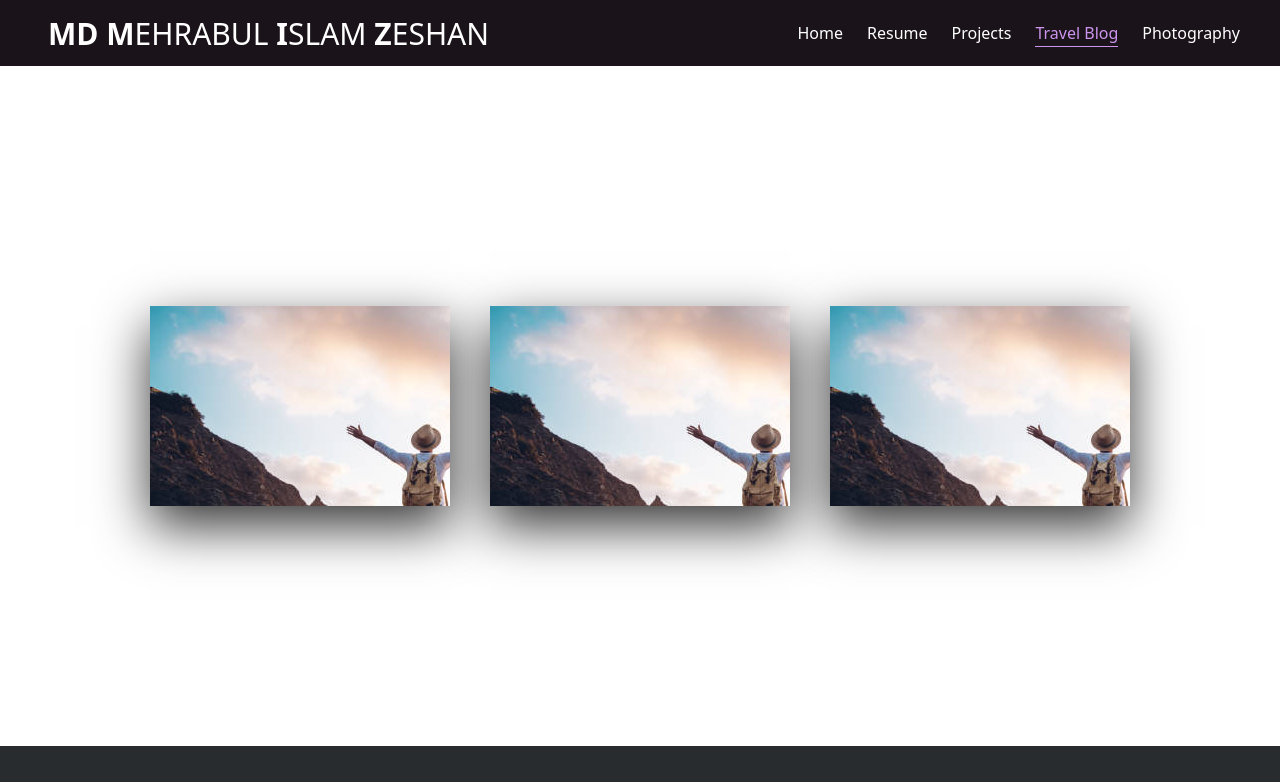
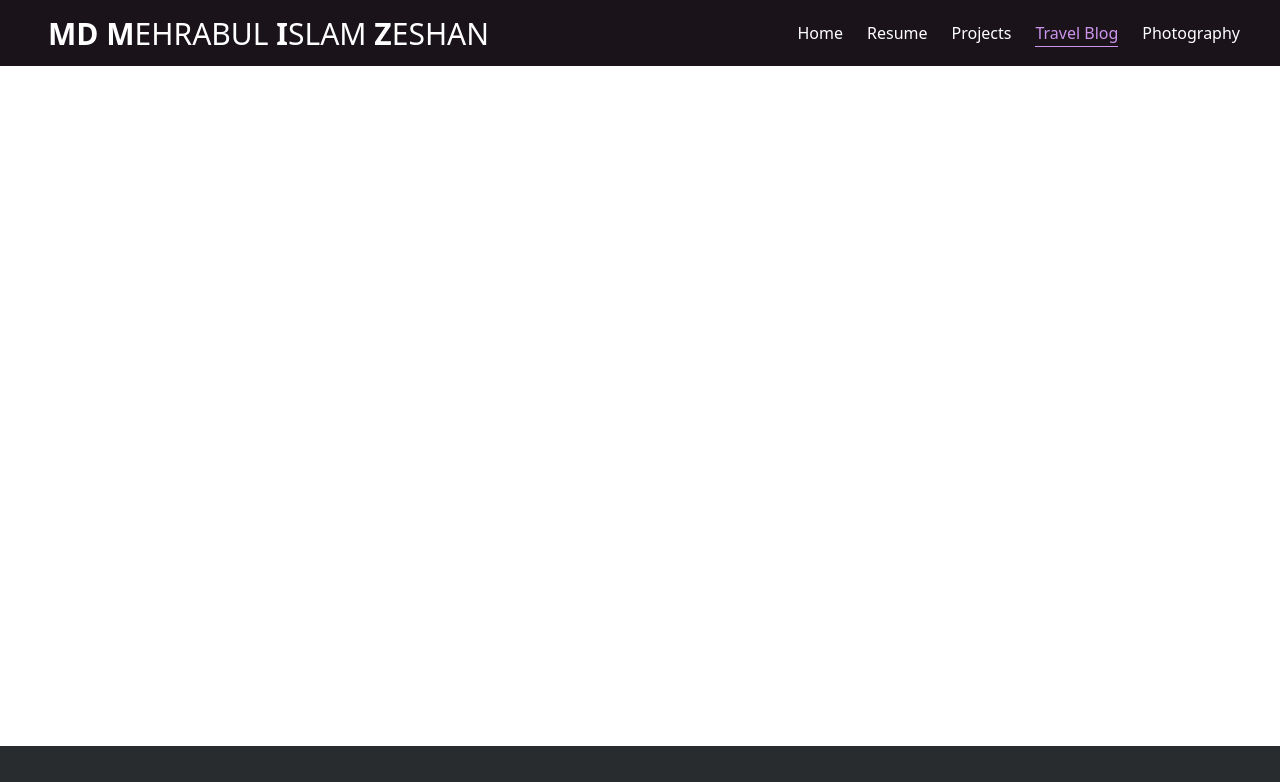
Before and after one commit to tahsinshariyar/ZI-Portfolio, a plain HTML site: page Travel.html in a window 1280 px wide. Shown: the top 782 px of the page. Drawn offline with nearby package versions, Linux system fonts and the light colour scheme.

Commit message:
Blank Page

```diff
--- a/Travel.html
+++ b/Travel.html
@@ -34,59 +34,7 @@
     </header>
     <main>
         <section class="blog">
-          <div class="container">
-            <div class="card">
-                <div class="face face1">
-                    <div class="content">
-                        <div class="icon">
 
-                        </div>
-                    </div>
-                </div>
-                <div class="face face2">
-                    <div class="content">
-                        <h3>
-                            <a href="https://www.linkedin.com/in/adamdipinto/" target="_blank">Blog 1</a>
-                        </h3>
-                        <p>I Hate Study :|</p>
-                    </div>
-                </div>
-            </div>
-            <div class="card">
-                <div class="face face1">
-                    <div class="content">
-                        <div class="icon">
-
-                        </div>
-                    </div>
-                </div>
-                <div class="face face2">
-                    <div class="content">
-                        <h3>
-                            <a href="https://twitter.com/AdamDipinto" target="_blank">Blog 2</a>
-                        </h3>
-                        <p>I Hate Study :|</p>
-                    </div>
-                </div>
-            </div>
-            <div class="card">
-                <div class="face face1">
-                    <div class="content">
-                        <div class="icon">
-
-                        </div>
-                    </div>
-                </div>
-                <div class="face face2">
-                    <div class="content">
-                        <h3>
-                            <a href="https://github.com/atom888" target="_blank">Blog 3</a>
-                        </h3>
-                        <p>I Hate Study :|</p>
-                    </div>
-                </div>
-            </div>
-        </div>
         </section>
     </main>
     <footer class="footer-distributed">
```
